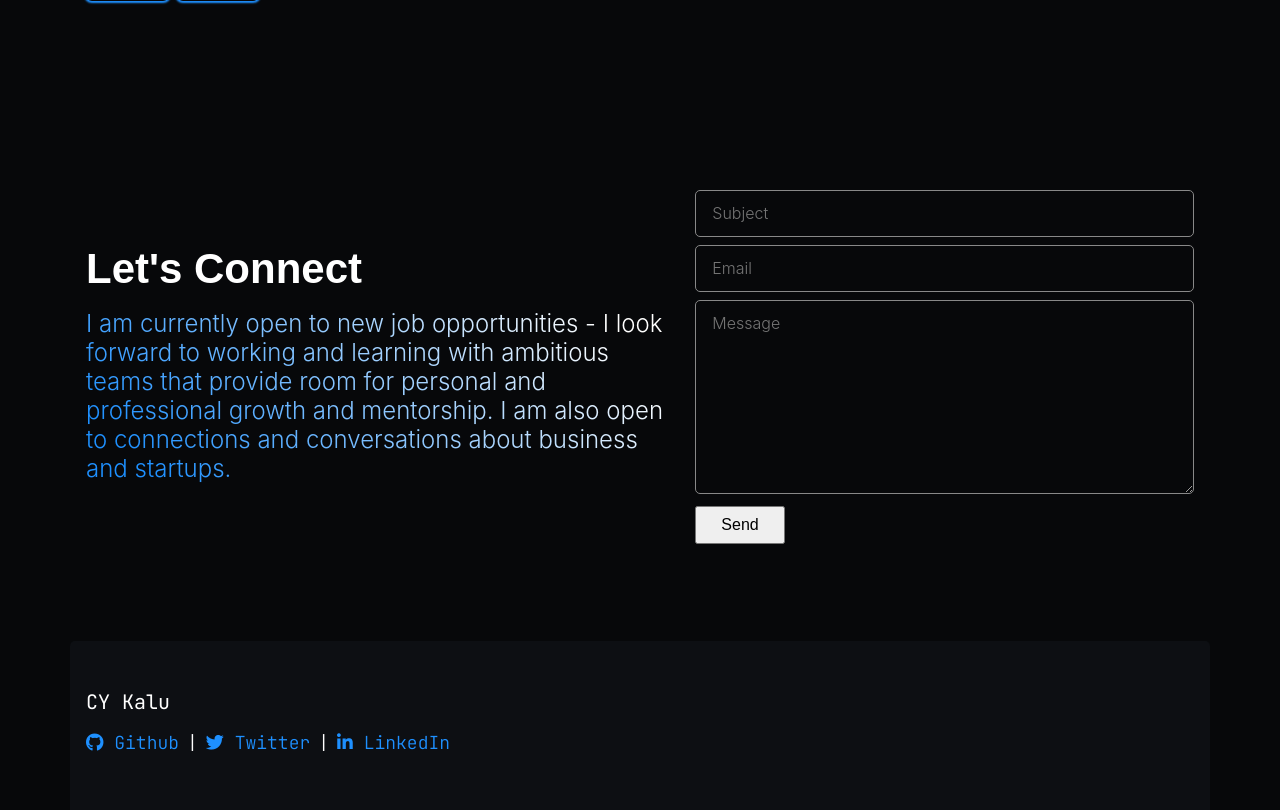
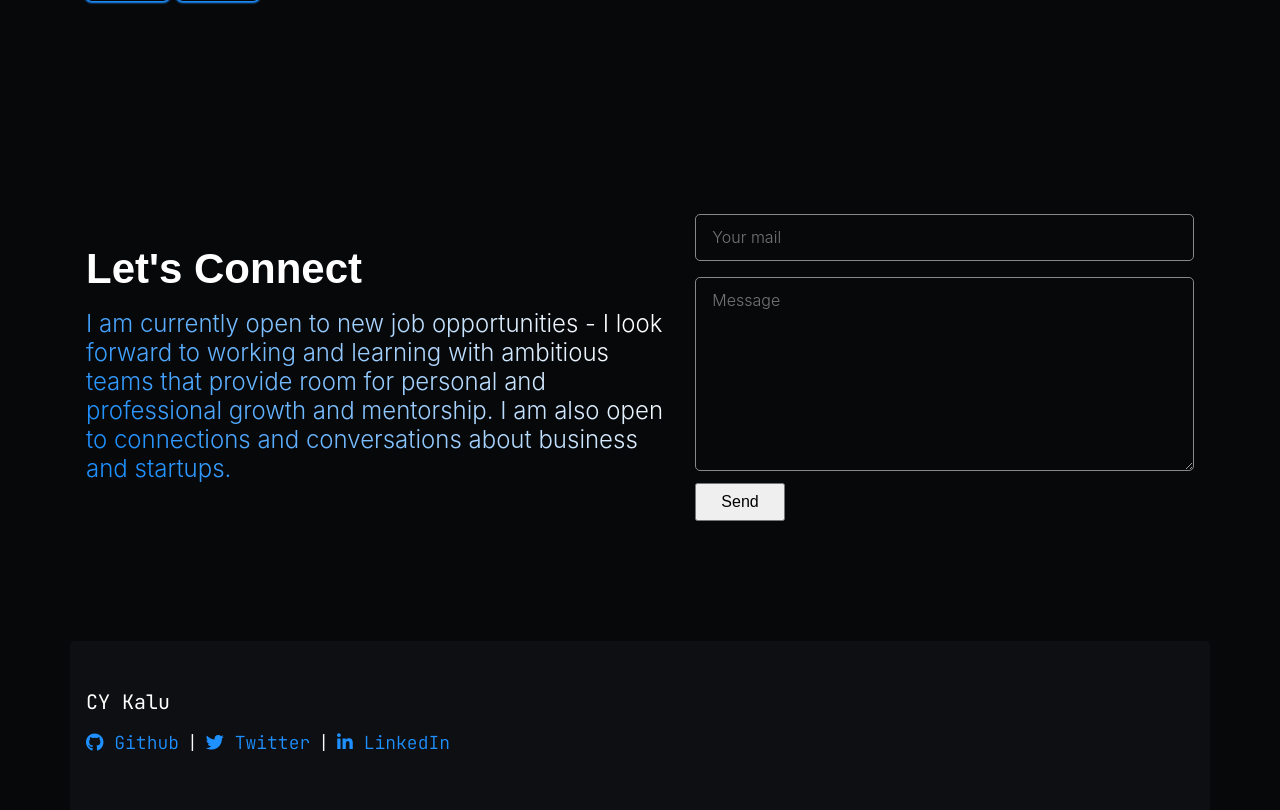
Before and after one commit to cyonii/cyonii.github.io, a Python web app: template templates/index.html in a window 1280 px wide. Shown: the part 2080-2890 px from the top of the page. Run offline with Jinja, Linux system fonts and the light colour scheme; the template is opened without the code that fills it, so the values that code supplies are empty; some libraries are stand-ins or nearby versions.

Commit message:
Post contact form to formspree

```diff
--- a/templates/sections/_contact.html
+++ b/templates/sections/_contact.html
@@ -10,17 +10,13 @@
     </div>
 
     <div class="colss">
-      <form method="get" action="#contact">
-        <div class="form-group mb-2">
-          <input class="form-control" type="text" name="subject" placeholder="Subject">
+      <form method="POST" action="https://formspree.io/f/mjvjeodg">
+        <div class="form-group mb-3">
+          <input class="form-control" type="email" name="_replyto" placeholder="Your mail">
         </div>
 
         <div class="form-group mb-2">
-          <input class="form-control" type="email" name="email" placeholder="Email">
-        </div>
-
-        <div class="form-group mb-2">
-          <textarea class="form-control" name="message" rows="8" cols="80" placeholder="Message"></textarea>
+          <textarea class="form-control" id="" name="message" rows="8" cols="80" placeholder="Message"></textarea>
         </div>
 
         <input class="btn btn-lg" type="submit" value="Send">
```
